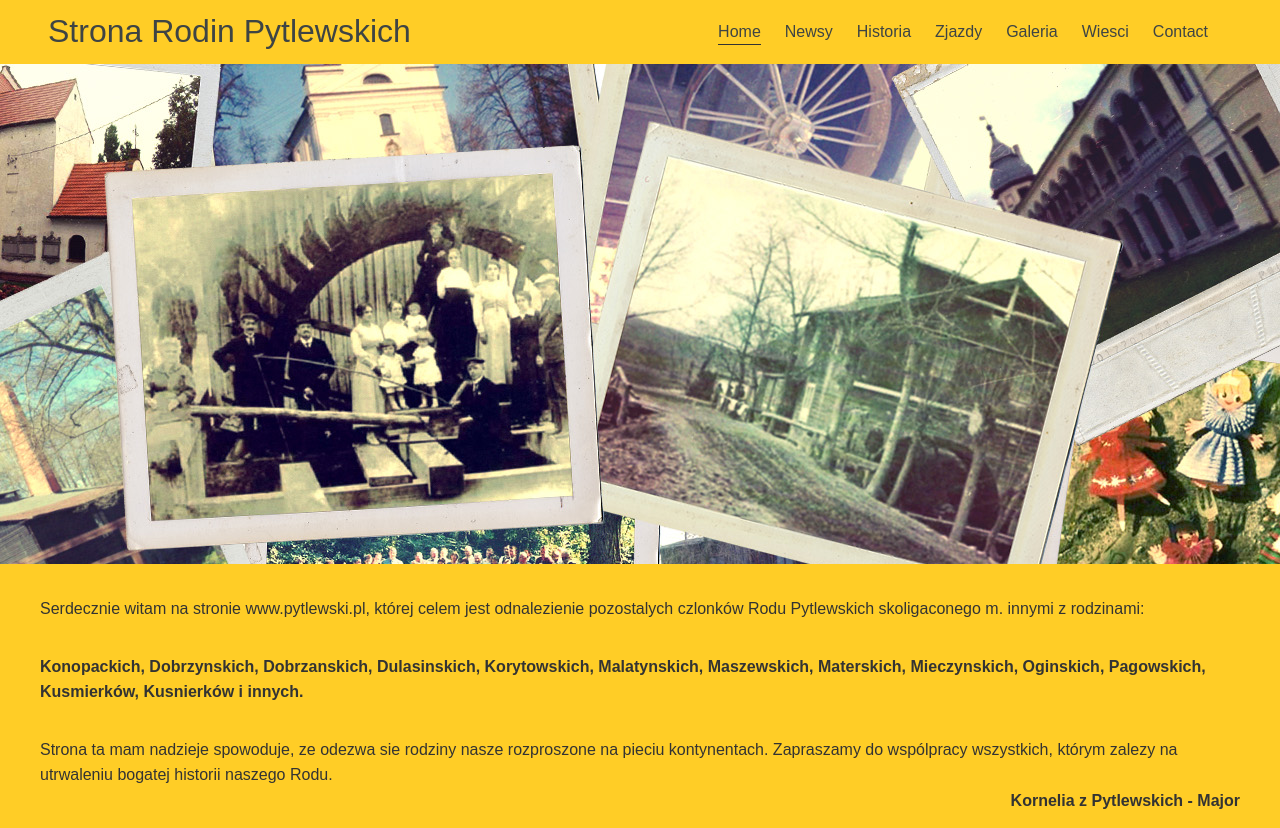
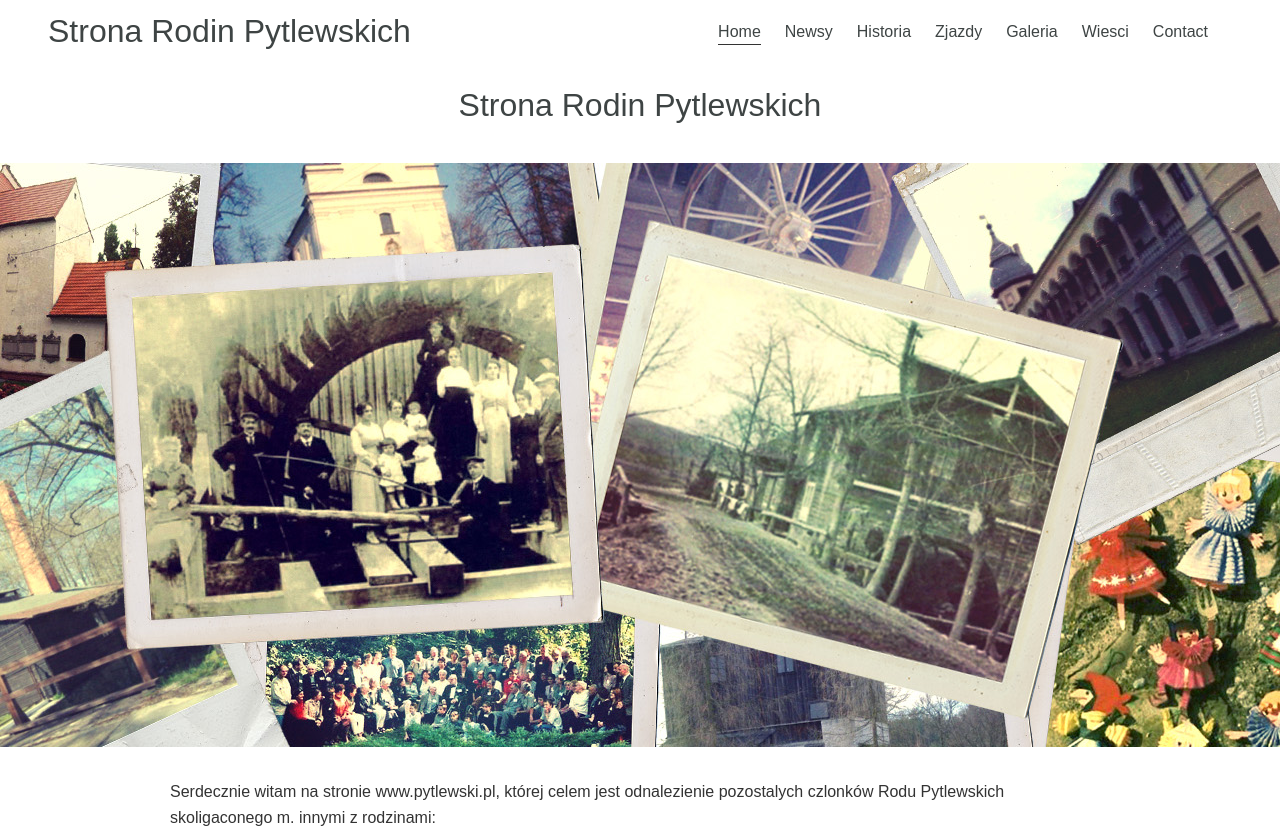
Before and after one commit to sebekos/nela-app, a React (Create React App) app in the folder client/: page / in a window 1280 px wide. Shown: the top 828 px of the page. Built offline with nearby package versions, Linux system fonts and the light colour scheme; no server answers.

Commit message:
Mainpage

```diff
--- a/client/src/components/layout/Navbar.js
+++ b/client/src/components/layout/Navbar.js
@@ -12,7 +12,9 @@ const Container = styled.div`
     align-items: center;
     width: 100%;
     height: 4rem;
-    background-color: #ffcd26;
+    background-color: white;
+    position: fixed;
+    z-index: 1;
 `;
 
 const Title = styled.div`
--- a/client/src/components/mainpage/MainPage.js
+++ b/client/src/components/mainpage/MainPage.js
@@ -4,22 +4,31 @@ import LandingImage from "../../img/banner.jpg";
 
 const MainPageContainer = styled.div``;
 
+const MainTitle = styled.div`
+    font-size: 2rem;
+    color: #3e4444;
+    text-align: center;
+    padding: 5rem 0 1rem;
+    width: 100%;
+    background-color: white;
+`;
+
 const MainBackground = styled.div`
     background-image: url(${LandingImage});
-    min-height: 500px;
-    background-attachment: fixed;
-    background-position: center top;
+    min-height: 600px;
+    background-position: center top 1rem;
     background-repeat: no-repeat;
     background-size: auto;
 `;
 
 const SiteContainer = styled.div`
     width: 100%;
-    background-color: #ffcd26;
+    max-width: 1100px;
+    margin: auto;
+    padding: 0 5rem;
 `;
 
 const TextThin = styled.div`
-    max-width: 1200px;
     margin: auto;
     padding: 2rem 0 0;
 `;
@@ -62,6 +71,7 @@ const Site = () => {
 const MainPage = () => {
     return (
         <MainPageContainer>
+            <MainTitle>Strona Rodin Pytlewskich</MainTitle>
             <MainBackground />
             <Site />
         </MainPageContainer>
```
